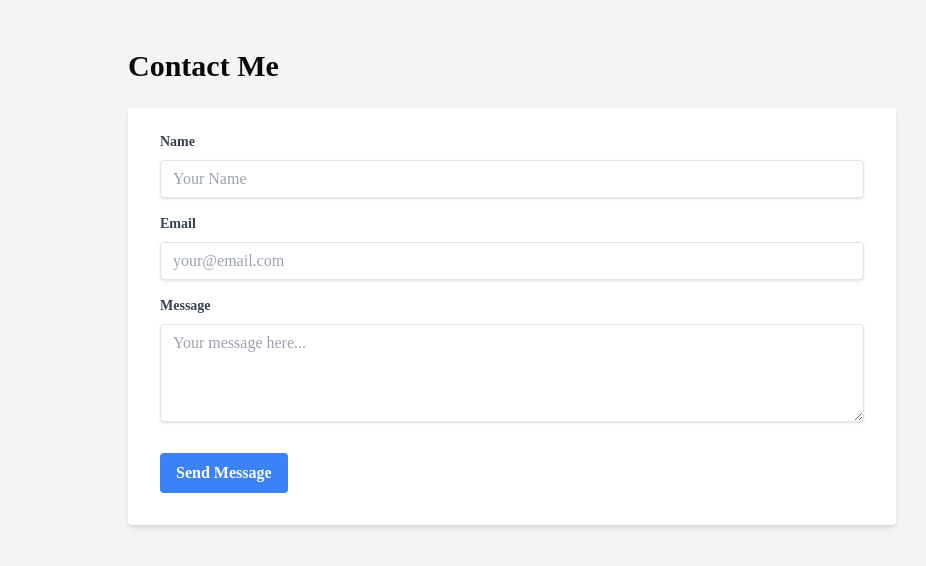
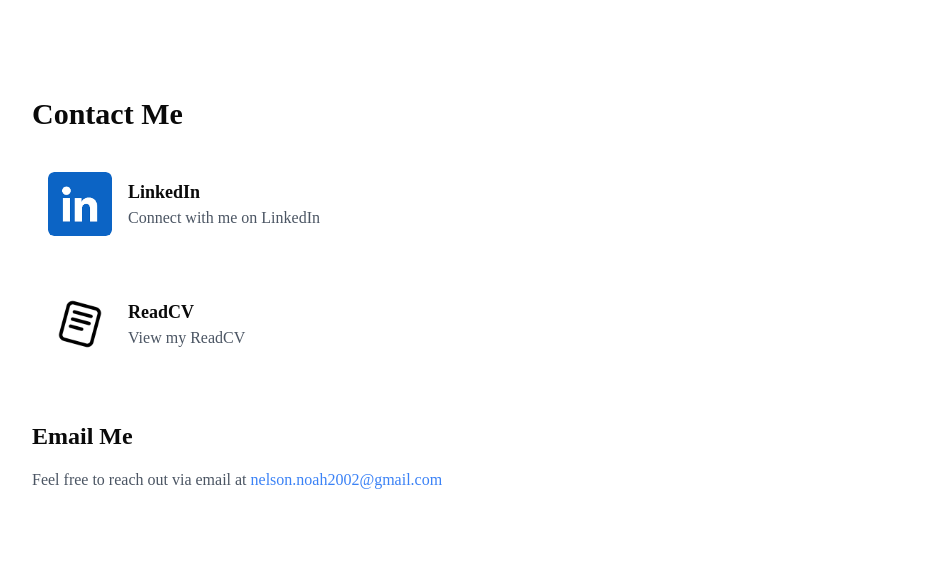
Before and after one commit to noahnellyy/my-personal-website, a Next.js app: page /contact in a window 1280 px wide. Shown: the top 566 px of the page, without its empty margins (128-1054 px from the left). Built offline with nearby package versions, Linux system fonts and the light colour scheme.

Commit message:
about and contact page changes

```diff
--- a/app/about/page.tsx
+++ b/app/about/page.tsx
@@ -1,28 +1,68 @@
+import Image from "next/image";
+import AboutHeader from "../headerComponent";
+
 export default function About() {
   return (
-    <div className="min-h-screen bg-gray-100 py-12 px-4 sm:px-6 lg:px-8">
+    <div className="min-h-screen py-12 px-4 sm:px-6 lg:px-8">
+      <AboutHeader />
       <div className="max-w-3xl mx-auto">
-        <h1 className="text-3xl font-bold mb-6">About Noah Nelson</h1>
+
+        {/* Profile Image Section */}
+        <div className="flex flex-col items-center mb-8">
+          <div className="relative w-[200px] h-[200px] mb-4">
+            <div className="absolute inset-0 rounded-full bg-gradient-to-r from-blue-500 to-teal-500 shadow-2xl transform -rotate-6"></div>
+            <div className="relative w-full h-full rounded-full border-4 border-white shadow-xl overflow-hidden">
+              <Image
+                className="rounded-full"
+                src="/images/me2.jpg"
+                alt="Noah Nelson"
+                fill
+                style={{ objectFit: "cover" }}
+                priority
+              />
+            </div>
+          </div>
+        </div>
+
+        {/* About Section */}
         <p>Hi! I&apos;m Noah &#x1F44B;</p>
-          <br />
-          <p className="mb-4">I’m currently a full-time <strong>Android Mobile Developer</strong> at
-          <a href="https://www.grindr.com/" className="mb-4 text-blue-500 hover:text-blue-500"><em> Grindr</em></a>, where I help bring new features to the app as part of the Android Development team. I joined Grindr in April 2024 as the youngest hire on the team after graduating early from the University of Chicago with a 3.7 GPA, earning a degree in Economics and Computer Science.</p>
-          <p className="mb-4">During my time at <strong>Grindr</strong>, I’ve continued to build on my passion for mobile development by contributing to high-impact features and collaborating closely with cross-functional teams to deliver innovative features that improve the user experience.</p>
-          <p className="mb-4">While at the <strong>University of Chicago</strong>, I was deeply involved in various activities beyond academics. I was a student-athlete playing Varsity Baseball, where I earned All-Conference honors. Additionally, I served on the executive board of my fraternity, Psi Upsilon, as Treasurer, where I managed, organized, and oversaw all financial aspects of the organization.</p>
-          <p className="mb-4">In the Summer of &apos;23 I had the opportunity to work as an <strong>Android Platform Engineer Intern</strong> at
-          <a href="https://www.grindr.com/" className="mb-4 text-blue-500 hover:text-blue-500"><em> Grindr</em></a>; during my time there I was actively working with and uploading code in production. I modernized the analytics infrastructure by integrating a deprecated analytics class with the current version, optimizing it through my understanding of dependency injection and MVVM. Additionally, I led a significant project involving in-depth research, a complete redesign, and diligent testing to introduce a robust circuit breaker mechanism to enhance our application&apos;s dependability.</p>
-          <p className="mb-4">
-            Before Grindr, during the summer of &apos;22, I previously worked as a <strong>Software Engineer Intern</strong> at <a href="https://riis.com/" className="mb-4 text-blue-500 hover:text-blue-500"><em>RIIS LLC</em></a>, developing applications specific to commerical drones!</p>
-          <p className="mb-4">
-            Although I am not actively seeking full-time positions, I am always open to exploring new opportunities, collaborations, and networking.
-            </p>
+        <br />
+        <p className="mb-4">
+          I’m currently a full-time <strong>Android Mobile Developer</strong> at
+          <a href="https://www.grindr.com/" className="text-blue-500 hover:text-blue-600"><em> Grindr</em></a>,
+          where I help bring new features to the app as part of the Android Development team.
+          I joined Grindr in April 2024 as the youngest hire on the team after graduating early from the University of
+          Chicago with a 3.7 GPA, earning a degree in Economics and Computer Science.
+        </p>
 
-        <h2 className="text-2xl font-semibold mt-8 mb-4">Education</h2>
-        <p className="mb-2">
-          <strong>[Your Degree]</strong> - [University Name], [Graduation Year]
+        <p className="mb-4">
+          During my time at <strong>Grindr</strong>, I’ve continued to build on my passion for mobile development by contributing
+          to high-impact features and collaborating closely with cross-functional teams to deliver innovative features that improve
+          the user experience.
         </p>
-        <p>[Brief description of your educational background or any relevant certifications]</p>
+
+        <p className="mb-4">
+          While at the <strong>University of Chicago</strong>, I was deeply involved in various activities beyond academics.
+          I was a student-athlete playing Varsity Baseball, where I earned All-Conference honors. Additionally, I served on the executive
+          board of my fraternity, Psi Upsilon, as Treasurer, where I managed, organized, and oversaw all financial aspects of the organization.
+        </p>
+
+        <p className="mb-4">
+          In the Summer of &apos;23 I had the opportunity to work as an <strong>Android Platform Engineer Intern</strong> at
+          <a href="https://www.grindr.com/" className="text-blue-500 hover:text-blue-600"><em> Grindr</em></a>; during my time there I was actively working with and uploading code in production.
+          I modernized the analytics infrastructure by integrating a deprecated analytics class with the current version, optimizing it through my understanding of dependency injection and MVVM.
+          Additionally, I led a significant project involving in-depth research, a complete redesign, and diligent testing to introduce a robust circuit breaker mechanism to enhance our application&apos;s dependability.
+        </p>
+
+        <p className="mb-4">
+          Before Grindr, during the summer of &apos;22, I previously worked as a <strong>Software Engineer Intern</strong> at
+          <a href="https://riis.com/" className="text-blue-500 hover:text-blue-600"><em> RIIS LLC</em></a>, developing applications specific to commercial drones!
+        </p>
+
+        <p className="mb-4">
+          Although I am not actively seeking full-time positions, I am always open to exploring new opportunities, collaborations, and networking.
+        </p>
       </div>
     </div>
-  )
+  );
 }
--- a/app/contact/page.tsx
+++ b/app/contact/page.tsx
@@ -1,52 +1,67 @@
+import Link from "next/link";
+import Image from "next/image";
+
+const contacts = [
+  {
+    title: "LinkedIn",
+    description: "Connect with me on LinkedIn",
+    color: "bg-blue-600",
+    link: "https://www.linkedin.com/in/nnelson10/",
+    image: "/images/linkedIn.png",
+  },
+  {
+    title: "ReadCV",
+    description: "View my ReadCV",
+    color: "bg-green-600",
+    link: "https://read.cv/noahnellyy",
+    image: "/images/readCV.png",
+  },
+];
+
 export default function Contact() {
   return (
-    <div className="min-h-screen bg-gray-100 py-12 px-4 sm:px-6 lg:px-8">
-      <div className="max-w-3xl mx-auto">
-        <h1 className="text-3xl font-bold mb-6">Contact Me</h1>
-        <form className="bg-white shadow-md rounded px-8 pt-6 pb-8 mb-4">
-          <div className="mb-4">
-            <label className="block text-gray-700 text-sm font-bold mb-2" htmlFor="name">
-              Name
-            </label>
-            <input
-              className="shadow appearance-none border rounded w-full py-2 px-3 text-gray-700 leading-tight focus:outline-none focus:shadow-outline"
-              id="name"
-              type="text"
-              placeholder="Your Name"
-            />
-          </div>
-          <div className="mb-4">
-            <label className="block text-gray-700 text-sm font-bold mb-2" htmlFor="email">
-              Email
-            </label>
-            <input
-              className="shadow appearance-none border rounded w-full py-2 px-3 text-gray-700 leading-tight focus:outline-none focus:shadow-outline"
-              id="email"
-              type="email"
-              placeholder="your@email.com"
-            />
-          </div>
-          <div className="mb-6">
-            <label className="block text-gray-700 text-sm font-bold mb-2" htmlFor="message">
-              Message
-            </label>
-            <textarea
-              className="shadow appearance-none border rounded w-full py-2 px-3 text-gray-700 leading-tight focus:outline-none focus:shadow-outline"
-              id="message"
-              placeholder="Your message here..."
-              rows={4}
-            ></textarea>
-          </div>
-          <div className="flex items-center justify-between">
-            <button
-              className="bg-blue-500 hover:bg-blue-700 text-white font-bold py-2 px-4 rounded focus:outline-none focus:shadow-outline"
-              type="button"
+    <div className="min-h-screen max-w-5xl mx-auto px-8 py-24">
+      <h1 className="text-3xl font-bold mb-6">Contact Me</h1>
+
+      {/* Contact Links */}
+      <ul className="space-y-6">
+        {contacts.map((contact, index) => (
+          <li key={index} className="group">
+            <Link
+              href={contact.link}
+              className="flex items-center space-x-4 p-4 rounded-lg transition-colors hover:bg-gray-100"
             >
-              Send Message
-            </button>
-          </div>
-        </form>
+              <div className="w-16 h-16 flex items-center justify-center overflow-hidden rounded-md">
+                <Image
+                  src={contact.image}
+                  alt={contact.title}
+                  width={64}
+                  height={64}
+                  className="rounded-md transition-transform duration-300 group-hover:scale-110"
+                />
+              </div>
+              <div>
+                <h3 className="text-lg font-semibold">{contact.title}</h3>
+                <p className="text-gray-600">{contact.description}</p>
+              </div>
+            </Link>
+          </li>
+        ))}
+      </ul>
+
+      {/* Email Section */}
+      <div className="mt-12">
+        <h2 className="text-2xl font-bold mb-4">Email Me</h2>
+        <p className="text-gray-600">
+          Feel free to reach out via email at{" "}
+          <a
+            href="mailto:nelson.noah2002@gmail.com"
+            className="text-blue-500 hover:underline"
+          >
+            nelson.noah2002@gmail.com
+          </a>
+        </p>
       </div>
     </div>
-  )
+  );
 }
--- /dev/null
+++ b/app/headerComponent.tsx
@@ -0,0 +1,21 @@
+import Link from "next/link";
+
+export default function AboutHeader() {
+  return (
+    <nav className="fixed top-0 left-0 right-0 w-full bg-white/80 backdrop-blur-md z-50">
+      <div className="max-w-5xl mx-auto px-8 py-4 flex justify-between items-center">
+        {/* Name/Logo */}
+        <Link href="/" className="text-xl font-medium">
+          About Me
+        </Link>
+
+        {/* Navigation Links */}
+        <div className="space-x-4 text-sm">
+          <Link href="/" className="hover:text-gray-600">
+            home.
+          </Link>
+        </div>
+      </div>
+    </nav>
+  );
+}
--- a/app/page.tsx
+++ b/app/page.tsx
@@ -51,19 +51,7 @@ export default function Home() {
       <main className="pt-24 px-8 max-w-5xl mx-auto">
         {/* Profile Section */}
         <div className="mb-16">
-          <div className="relative w-[200px] h-[200px] mb-8">
-            <div className="absolute inset-0 rounded-full bg-gradient-to-r from-blue-500 to-teal-500 shadow-2xl transform -rotate-6"></div>
-            <div className="relative w-full h-full rounded-full border-4 border-white shadow-xl overflow-hidden">
-              <Image
-                className="rounded-full"
-                src="/images/me2.jpg"
-                alt="Main Photo"
-                fill
-                style={{ objectFit: "cover" }}
-                priority
-              />
-            </div>
-          </div>
+
           <p className="text-xl text-gray-600 max-w-2xl">
             Mobile developer and software engineer passionate about building innovative and user-friendly applications.
             Specializing in modern mobile technologies with experience in Jetpack Compose, and always eager to learn and
```
Also changed, not shown: public/images/linkedIn.png (added), public/images/readCV.png (added).
